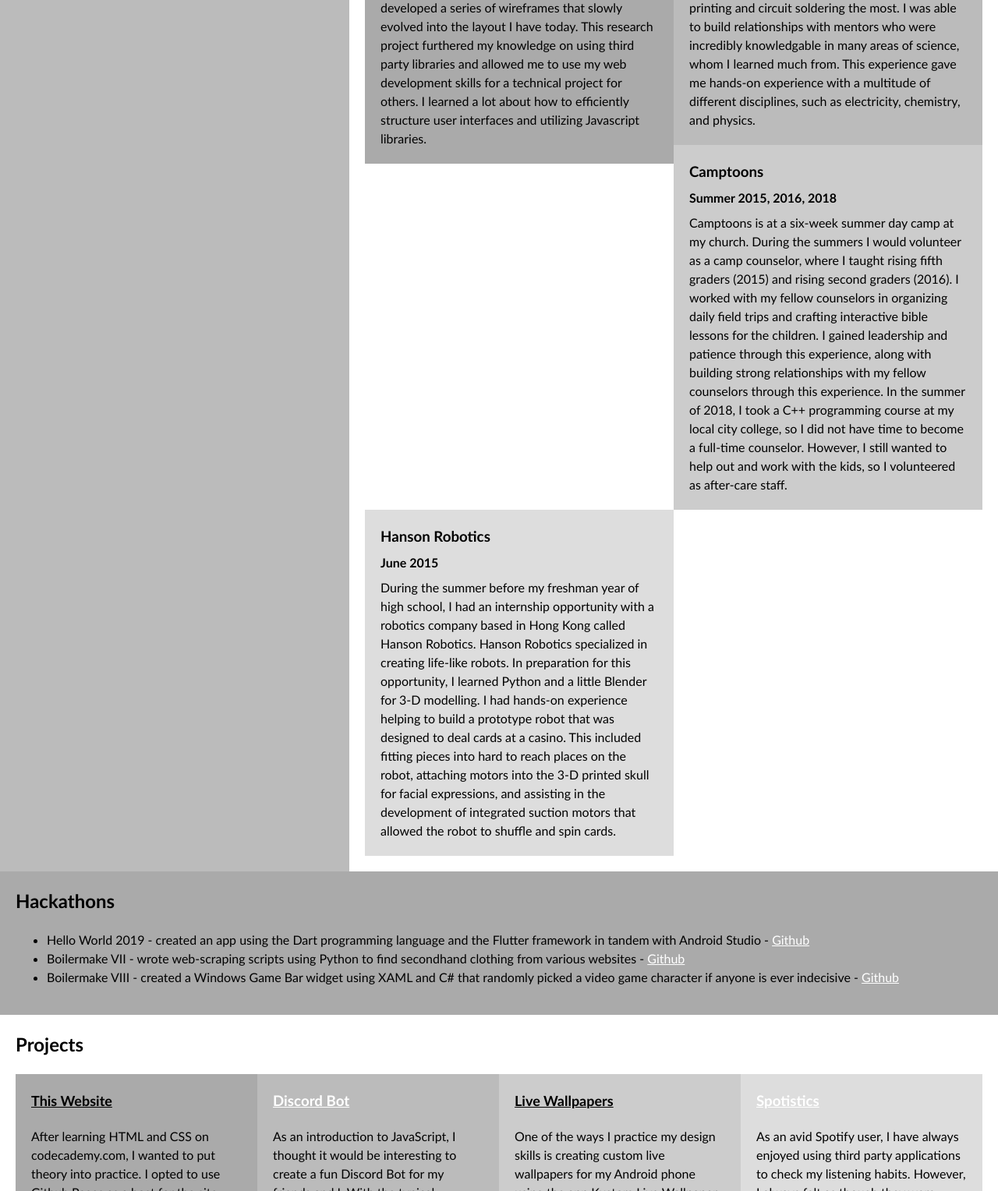
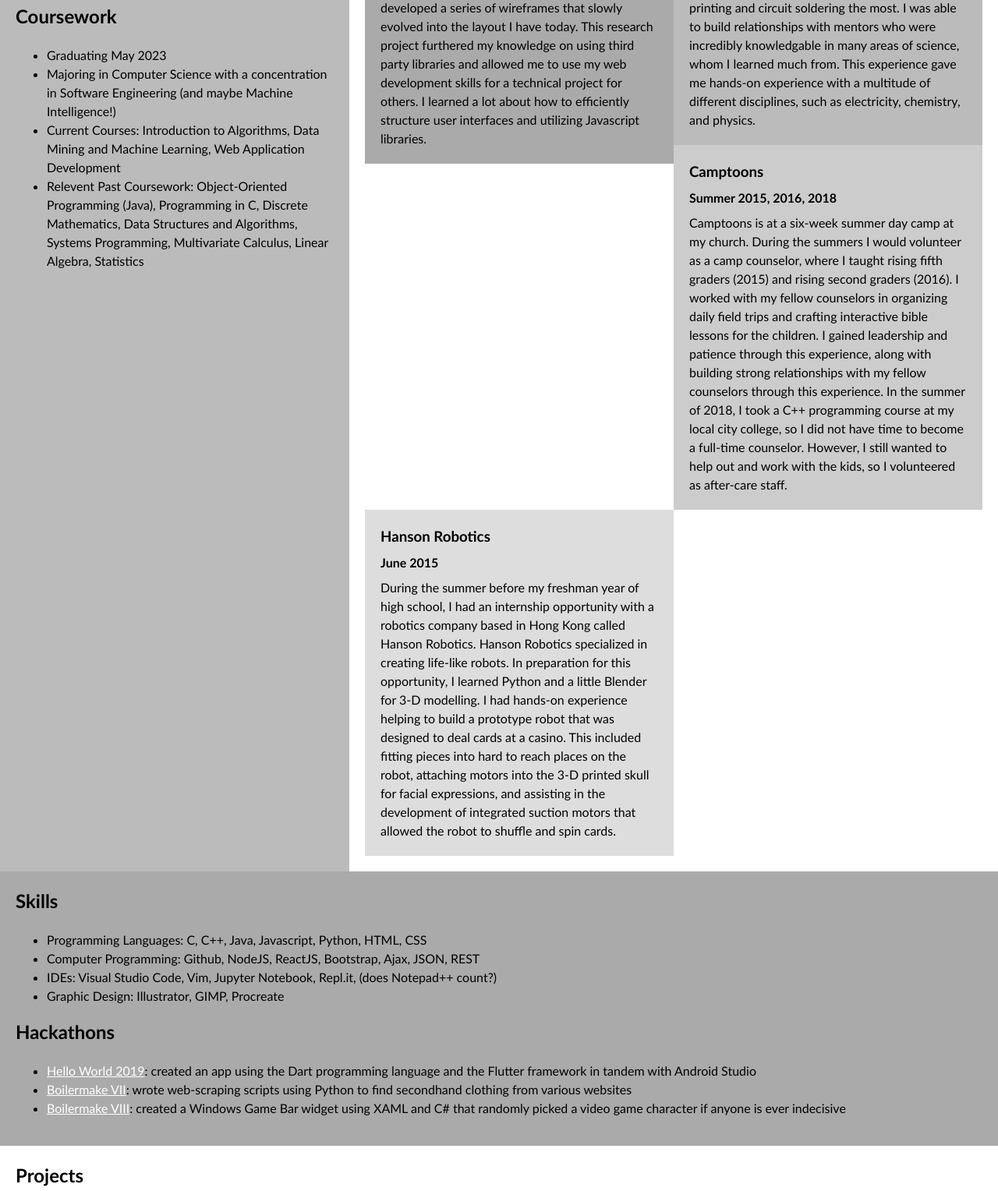
Before and after one commit to chrisyung/chrisyung.github.io, a plain HTML site: page index.html in a window 1280 px wide. Shown: the part 1272-2800 px from the top of the page at 78% size. Drawn offline with Linux system fonts and the light colour scheme.

Commit message:
updated sidebars with more information

```diff
--- a/index.html
+++ b/index.html
@@ -28,6 +28,7 @@
 
 	<div class = "personal">
 		<div class = "side">
+			<div>
 				<h2>About Me</h2>
 				<div class = "picture_container">
 					<img src = "img/pfp.JPG" alt = "Profile Picture" width = 300>
@@ -37,6 +38,19 @@
 					My hobbies include drawing, programming, and hanging out with my friends.
 					I also enjoy photography, music, and good food.
 				</p>
+				<ul></ul>
+			</div>
+
+			<div>
+				<h2>Coursework</h2>
+				<ul>
+					<li>Graduating May 2023</li>
+					<li>Majoring in Computer Science with a concentration in Software Engineering (and maybe Machine Intelligence!)</li>
+					<li>Current Courses: Introduction to Algorithms, Data Mining and Machine Learning, Web Application Development</li>
+					<li>Relevent Past Coursework: Object-Oriented Programming (Java), Programming in C, Discrete Mathematics, Data Structures and Algorithms, Systems Programming, Multivariate Calculus, Linear Algebra, Statistics</li>
+				</ul>
+			</div>
+
 		</div>
 
 		<div class = "main">
@@ -97,12 +111,24 @@
 		</div>
 
 		<div class = "side" id = "box_1">
+			<div>
+				<h2>Skills</h2>
+				<ul>
+					<li>Programming Languages: C, C++, Java, Javascript, Python, HTML, CSS</li>
+					<li>Computer Programming: Github, NodeJS, ReactJS, Bootstrap, Ajax, JSON, REST</li>
+					<li>IDEs: Visual Studio Code, Vim, Jupyter Notebook, Repl.it, (does Notepad++ count?)</li>
+					<li>Graphic Design: Illustrator, GIMP, Procreate</li>
+				</ul>
+			</div>
+
+			<div>
 				<h2>Hackathons</h2>
 				<ul>
-				<li>Hello World 2019 - created an app using the Dart programming language and the Flutter framework in tandem with Android Studio - <a target = "_blank" href = "https://github.com/yung4/HelloWorld-2-the-squeakquel">Github</a></li>
-				<li>Boilermake VII - wrote web-scraping scripts using Python to find secondhand clothing from various websites - <a target = "_blank" href = "https://github.com/Dan-Yell-Nuwin/ShirtsForLess">Github</a></li>
-				<li>Boilermake VIII - created a Windows Game Bar widget using XAML and C# that randomly picked a video game character if anyone is ever indecisive  - <a target = "_blank" href = "https://github.com/yung4/boilermakeviii">Github</a></li>
+					<li><a target = "_blank" href = "https://github.com/yung4/HelloWorld-2-the-squeakquel">Hello World 2019</a>: created an app using the Dart programming language and the Flutter framework in tandem with Android Studio</li>
+					<li><a target = "_blank" href = "https://github.com/Dan-Yell-Nuwin/ShirtsForLess">Boilermake VII</a>: wrote web-scraping scripts using Python to find secondhand clothing from various websites</li>
+					<li><a target = "_blank" href = "https://github.com/yung4/boilermakeviii">Boilermake VIII</a>: created a Windows Game Bar widget using XAML and C# that randomly picked a video game character if anyone is ever indecisive</li>
 				</ul>
+			</div>
 		</div>
 	</div>
 
```
Lines whose indentation alone changed are shown as unchanged.
